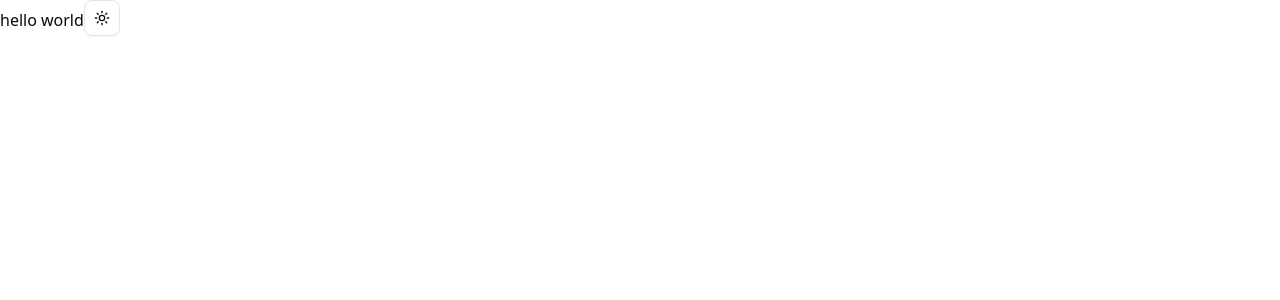
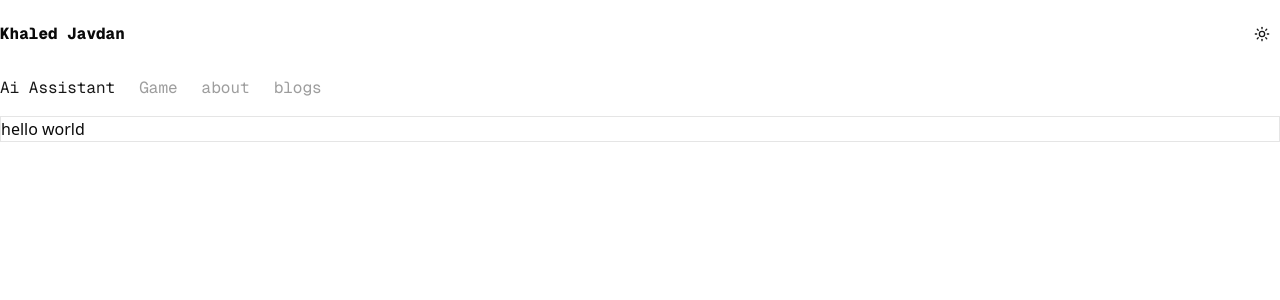
Before and after one commit to kjavedan/ai_portfolio, a Next.js app: page / in a window 1280 px wide. Shown: the top 300 px of the page. Built offline with nearby package versions, Linux system fonts and the light colour scheme.

Commit message:
feat(layout): added header component

```diff
--- a/app/layout.tsx
+++ b/app/layout.tsx
@@ -1,7 +1,8 @@
+import './globals.css';
+
+import Header from '@/components/header';
 import { Geist, Geist_Mono } from 'next/font/google';
 import ThemeProvider from '@/components/theme-provider';
-
-import './globals.css';
 
 import type { Metadata } from 'next';
 
@@ -69,14 +70,17 @@ export default function RootLayout({
       <body
         className={`${geistSans.variable} ${geistMono.variable} antialiased`}
       >
+        <div className="container mx-auto">
           <ThemeProvider
             attribute="class"
             defaultTheme="system"
             enableSystem
             disableTransitionOnChange
           >
-          {children}
+            <Header />
+            <main>{children}</main>
           </ThemeProvider>
+        </div>
       </body>
     </html>
   );
--- a/app/page.tsx
+++ b/app/page.tsx
@@ -1,10 +1,3 @@
-import { ModeToggle } from '@/components/mode-toggle';
-
 export default function Home() {
-  return (
-    <div className="container mx-auto">
-      hello world
-      <ModeToggle />
-    </div>
-  );
+  return <div className="container mx-auto border">hello world</div>;
 }
--- /dev/null
+++ b/components/header.tsx
@@ -0,0 +1,45 @@
+'use client';
+
+import Link from 'next/link';
+import { cn } from '@/lib/utils';
+import { usePathname } from 'next/navigation';
+
+import { ModeToggle } from './mode-toggle';
+
+const navItems = [
+  { href: '/', label: 'Ai Assistant' },
+  { href: '/game', label: 'Game' },
+  { href: '/about', label: 'about' },
+  { href: '/blogs', label: 'blogs' },
+];
+
+export default function Header() {
+  const pathname = usePathname();
+
+  return (
+    <header className="p-4 font-mono xl:px-0">
+      <div className="flex items-center justify-between">
+        <Link href={'/'} className="font-extrabold">
+          <h1 className="w-fit">Khaled Javdan</h1>
+        </Link>
+        <ModeToggle />
+      </div>
+      <nav className="mt-6">
+        <ul className="text-muted-foreground/70 flex items-center gap-6">
+          {navItems.map((item) => (
+            <Link
+              key={item.href}
+              href={item.href}
+              className={cn(
+                'hover:underline',
+                pathname === item.href && 'text-primary',
+              )}
+            >
+              {item.label}
+            </Link>
+          ))}
+        </ul>
+      </nav>
+    </header>
+  );
+}
--- a/components/mode-toggle.tsx
+++ b/components/mode-toggle.tsx
@@ -4,36 +4,19 @@ import * as React from 'react';
 import { useTheme } from 'next-themes';
 import { Moon, Sun } from 'lucide-react';
 import { Button } from '@/components/ui/button';
-import {
-  DropdownMenu,
-  DropdownMenuContent,
-  DropdownMenuItem,
-  DropdownMenuTrigger,
-} from '@/components/ui/dropdown-menu';
 
 export function ModeToggle() {
-  const { setTheme } = useTheme();
+  const { theme, setTheme } = useTheme();
 
   return (
-    <DropdownMenu>
-      <DropdownMenuTrigger asChild>
-        <Button variant="outline" size="icon">
-          <Sun className="h-[1.2rem] w-[1.2rem] scale-100 rotate-0 transition-all dark:scale-0 dark:-rotate-90" />
-          <Moon className="absolute h-[1.2rem] w-[1.2rem] scale-0 rotate-90 transition-all dark:scale-100 dark:rotate-0" />
-          <span className="sr-only">Toggle theme</span>
-        </Button>
-      </DropdownMenuTrigger>
-      <DropdownMenuContent align="end">
-        <DropdownMenuItem onClick={() => setTheme('light')}>
-          Light
-        </DropdownMenuItem>
-        <DropdownMenuItem onClick={() => setTheme('dark')}>
-          Dark
-        </DropdownMenuItem>
-        <DropdownMenuItem onClick={() => setTheme('system')}>
-          System
-        </DropdownMenuItem>
-      </DropdownMenuContent>
-    </DropdownMenu>
+    <Button
+      variant="link"
+      size="icon"
+      onClick={() => (theme === 'dark' ? setTheme('light') : setTheme('dark'))}
+    >
+      <Sun className="h-[1.2rem] w-[1.2rem] scale-100 rotate-0 transition-all dark:scale-0 dark:-rotate-90" />
+      <Moon className="absolute h-[1.2rem] w-[1.2rem] scale-0 rotate-90 transition-all dark:scale-100 dark:rotate-0" />
+      <span className="sr-only">Toggle theme</span>
+    </Button>
   );
 }
```
Also changed, not shown: 1 other file (tests, documents, lock files or other folders). Lines whose indentation alone changed are shown as unchanged.
